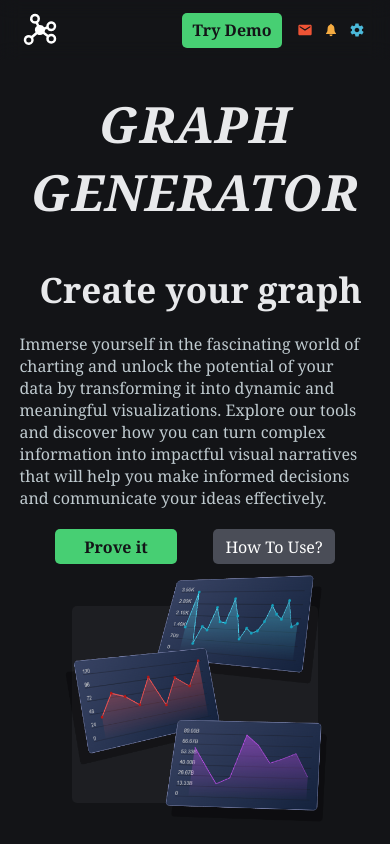
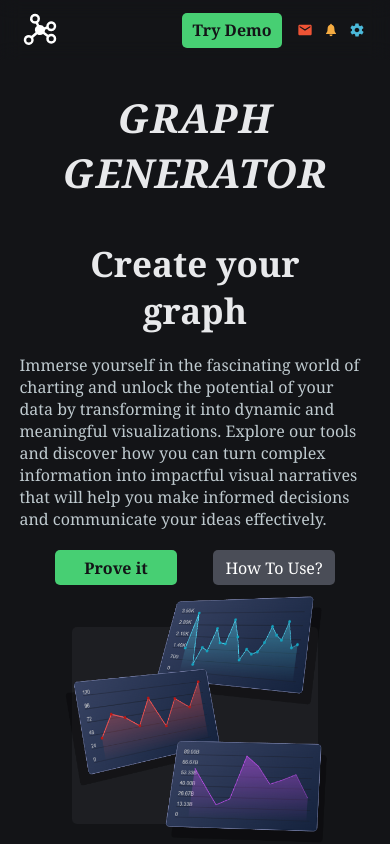
Before and after one commit to JuanmiBassa/graphGenerator, a React (Vite) app: page / in a window 390 px wide. Shown: the top 844 px of the page. Built offline with nearby package versions, Linux system fonts and the light colour scheme.

Commit message:
cambiosFinales3

```diff
--- a/src/App.jsx
+++ b/src/App.jsx
@@ -31,7 +31,7 @@ function App() {
   return (
     <>
       <section id='app-section1'>
-        <h1>{t('titleApp')}</h1>
+        <h1 id='principalTitle'>{t('titleApp')}</h1>
         <div id='section1-container'>
           <div>
             <h2>{t('subtitleApp')}</h2>
--- a/src/styles/app.css
+++ b/src/styles/app.css
@@ -260,3 +260,16 @@ h2 {
         width: 100%;
     }
 }
+
+@media screen and (max-width: 768px) {
+    #principalTitle {
+        font-size: 40px;
+    }
+
+    #app-section1 h2 {
+        display: flex;
+        justify-content: center;
+        text-align: center;
+    }
+
+}
```
